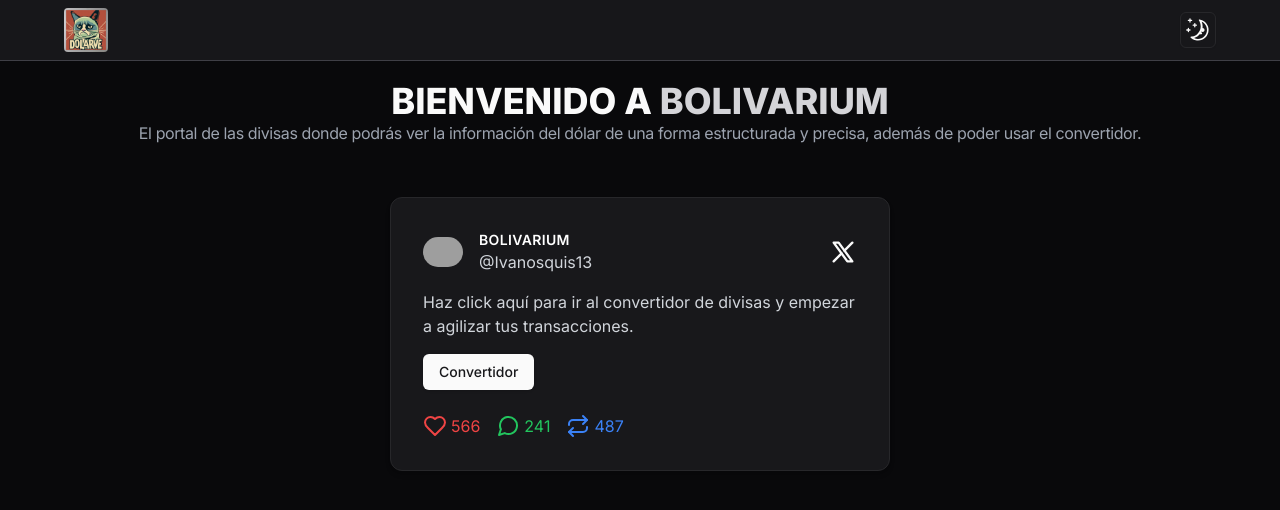
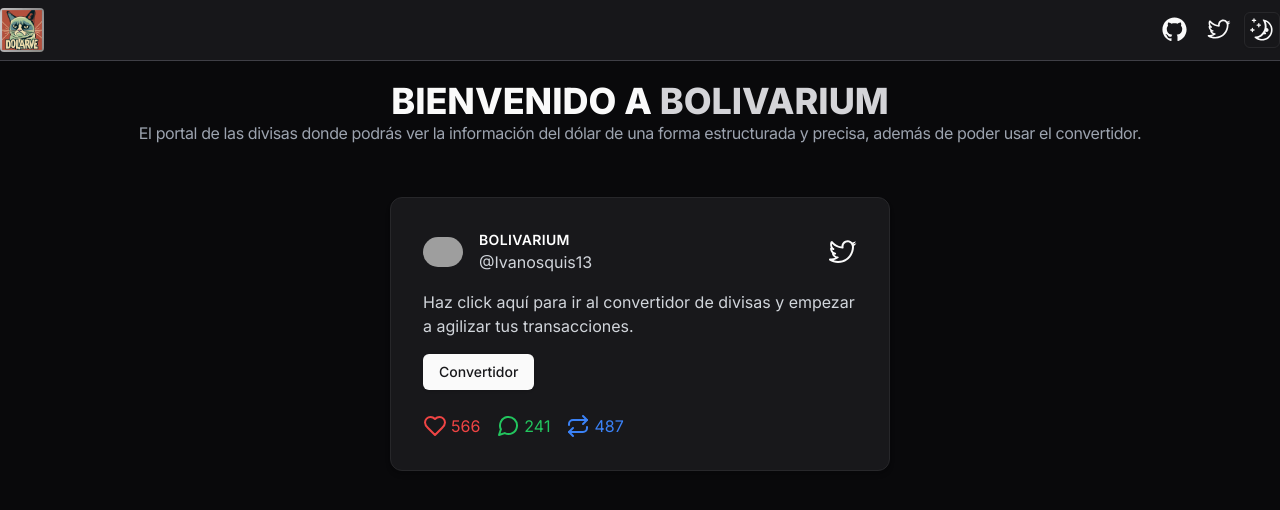
Before and after one commit to ivanosquis10/bolivarium-conversor, a Next.js app: page / in a window 1280 px wide. Shown: the top 510 px of the page. Built offline with nearby package versions, Linux system fonts and the light colour scheme; grey boxes are pictures that could not be loaded.

Commit message:
added in the header the links for twitter and github, created a component that serves as a button with link and a reusable icon, and changed some icons in svg with icons brought from radix-icons

```diff
--- a/src/app/conversor/page.tsx
+++ b/src/app/conversor/page.tsx
@@ -1,5 +1,11 @@
 import { getFullData } from '@/services'
 import { ConvertResult, SectionTabs, MonitorCard } from '@/components'
+import type { Metadata } from 'next/types'
+
+export const metadata: Metadata = {
+  title: 'Bolivarium | Conversor',
+  description: 'El portal de las divisas donde podrás ver la información del dólar en Venezuela de una forma estructurada y precisa, además de poder usar el convertidor para hacer conversiones de bolívares a dólares y viceversa.'
+}
 
 export default async function Page() {
   const data = await getFullData()
--- a/src/app/layout.tsx
+++ b/src/app/layout.tsx
@@ -15,7 +15,7 @@ export const metadata: Metadata = {
 export default function RootLayout({ children }: { children: React.ReactNode }) {
   return (
     <html lang="en">
-      <body className={`${inter.className} overflow-x-hidden relative scroll-smooth`}>
+      <body className={`${inter.className} overflow-x-hidden relative scroll-smooth min-h-screen`}>
           <ThemeProvider
             attribute="class"
             defaultTheme="dark"
--- /dev/null
+++ b/src/components/button-nav/button-nav.tsx
@@ -0,0 +1,35 @@
+/* eslint-disable @typescript-eslint/consistent-indexed-object-style */
+import type { ReactElement } from 'react'
+import Link from 'next/link'
+
+import { Button } from '@/components/ui/button'
+import { TwitterLogoIcon, GitHubLogoIcon } from '@radix-ui/react-icons'
+
+type Props = {
+  href: string
+  title: string
+}
+type Icon = {
+  [key: string]: ReactElement
+}
+
+export const ButtonNav = ({ href, title }: Props) => {
+  const icon: Icon = {
+    github: <GitHubLogoIcon width={25} height={25} />,
+    twitter: <TwitterLogoIcon width={25} height={25} />
+  }
+
+  return (
+      <Link
+        href={href}
+        target='_blank'
+        rel='noopener noreferrer'
+        title={`${title} creator of bolivarium`}
+      >
+        <Button variant='ghost' size='icon' className='transition-all hover:scale-110'>
+          {icon[title]}
+          <span className='sr-only'>{`${title} logo`}</span>
+        </Button>
+      </Link>
+  )
+}
--- a/src/components/header/header.tsx
+++ b/src/components/header/header.tsx
@@ -1,16 +1,26 @@
 import Link from 'next/link'
 import { ToggleButton } from '../ui/toggle-button'
+import { ButtonNav } from '../button-nav/button-nav'
 
 export const Header = () => {
   return (
     <header className='border-b dark:bg-zinc-800/50 dark:border-zinc-700'>
-      <nav className='max-w-6xl px-5 py-2 mx-auto md:px-0' >
-        <ul className='flex items-center justify-between'>
+      <nav className='flex items-center justify-between px-5 py-2 mx-auto max-w-7xl md:px-0'>
+        <Link href="/" className="flex items-end gap-1">
+          <img src="/logo.jpeg" className="rounded w-11 h-11" alt="logo de" />
+        </Link>
+        <ul className='flex items-center justify-between gap-2'>
           <li>
-            <Link href="/" className="flex items-end gap-1">
-              <img src="/logo.jpeg" className="rounded w-11 h-11" alt="logo de" />
-              {/* <span className="text-xl font-semibold dark:text-white">Bolivarium</span> */}
-            </Link>
+            <ButtonNav
+              title='github'
+              href='https://github.com/ivanosquis10'
+            />
+          </li>
+          <li>
+            <ButtonNav
+              title='twitter'
+              href='https://twitter.com/ivanosquis13'
+            />
           </li>
           <li>
             <ToggleButton />
--- a/src/components/hero-card/hero-card.tsx
+++ b/src/components/hero-card/hero-card.tsx
@@ -1,6 +1,8 @@
 import Link from 'next/link'
 import { Button } from '../ui/button'
 import { Card } from '../ui/card'
+
+import { TwitterLogoIcon } from '@radix-ui/react-icons'
 
 export const HeroCard = () => {
   return (
@@ -22,11 +24,7 @@ export const HeroCard = () => {
                 <div className="text-gray-400 dark:text-gray-300">@Ivanosquis13</div>
               </div>
             </div>
-            <svg xmlns="http://www.w3.org/2000/svg" className="icon icon-tabler icon-tabler-brand-x" width="28" height="28" viewBox="0 0 24 24" strokeWidth="2" stroke="currentColor" fill="none" strokeLinecap="round" strokeLinejoin="round">
-              <path stroke="none" d="M0 0h24v24H0z" fill="none"></path>
-              <path d="M4 4l11.733 16h4.267l-11.733 -16z"></path>
-              <path d="M4 20l6.768 -6.768m2.46 -2.46l6.772 -6.772"></path>
-            </svg>
+            <TwitterLogoIcon width={30} height={30} />
           </div>
           <p className="my-4 text-gray-500 dark:text-gray-300">
             Haz click aquí para ir al convertidor de divisas y empezar a agilizar tus transacciones.
```
Also changed, not shown: .eslintrc.json.
